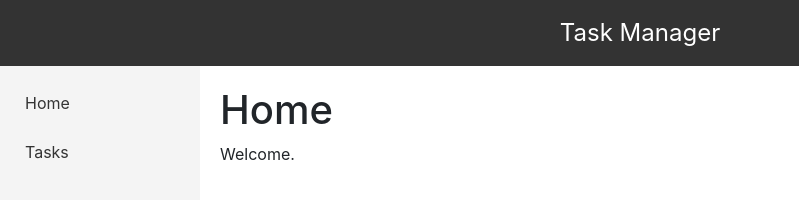
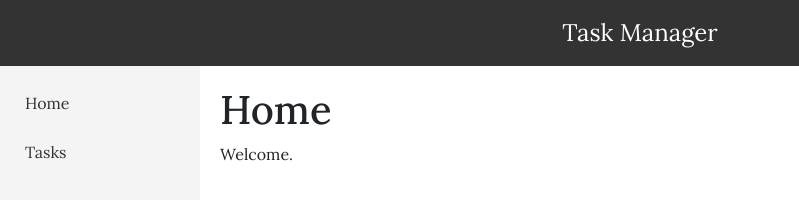
Before and after one commit to mateteus313/taskmanager, a plain HTML site: page index.html in a window 1280 px wide. Shown: the full height of the page, 0-799 px from the left. Drawn offline with nearby package versions, Linux system fonts and the light colour scheme.

Commit message:
new project font

```diff
--- a/css/style.css
+++ b/css/style.css
@@ -1,3 +1,11 @@
+* {
+  margin: 0;
+  padding: 0;
+  box-sizing: border-box;
+  font-family: "Lora", serif;
+  font-style: normal;
+}
+
 body {
   margin: 0;
   font-family: Arial, sans-serif;
--- a/index.html
+++ b/index.html
@@ -18,6 +18,9 @@
     <link rel="apple-touch-icon" href="images/icons/icon512x512.png" />
     <meta name="apple-mobile-web-app-status-bar" content="#db4938" />
     <meta name="theme-color" content="#db4938" />
+    <link rel="preconnect" href="https://fonts.googleapis.com">
+    <link rel="preconnect" href="https://fonts.gstatic.com" crossorigin>
+    <link href="https://fonts.googleapis.com/css2?family=Lora:ital,wght@0,400..700;1,400..700&display=swap" rel="stylesheet">
   </head>
   <body>
     <div class="task-base">
```
